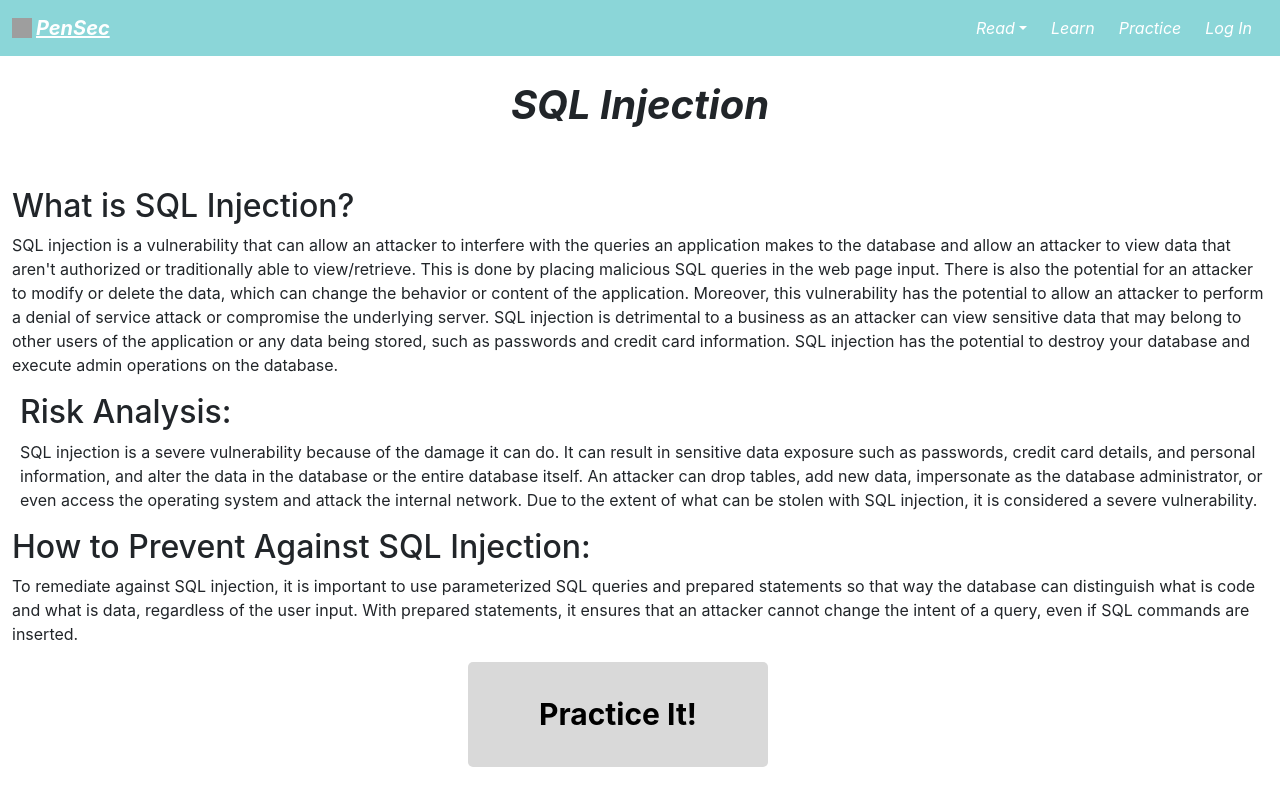
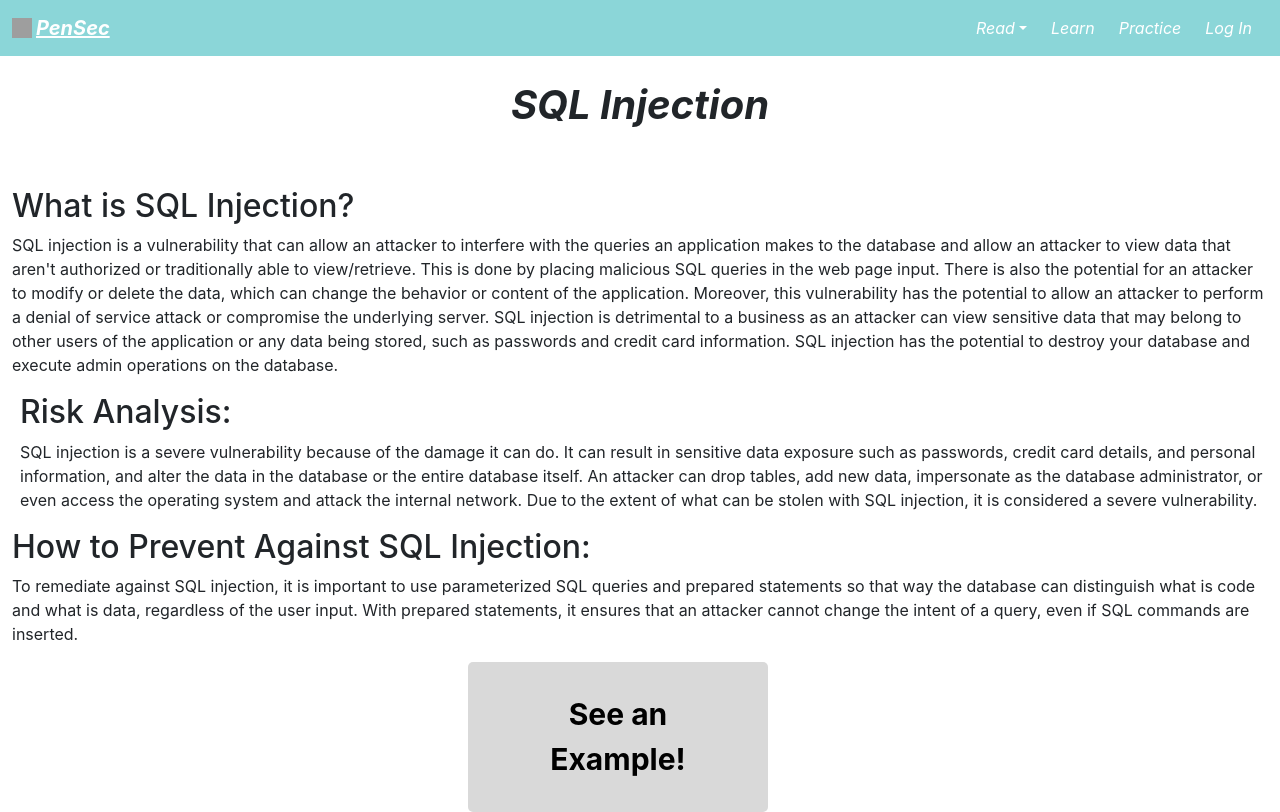
Before and after one commit to brandonwong3/cyber_next, a React (Create React App) app: page /practice/reading-sql-injection in a window 1280 px wide. Built offline with nearby package versions, Linux system fonts and the light colour scheme; no server answers; grey boxes are pictures that could not be loaded.

Commit message:
updated buttons on read page

```diff
--- a/src/components/pages/stacks/practice/ReadingBrokenAuthPage.js
+++ b/src/components/pages/stacks/practice/ReadingBrokenAuthPage.js
@@ -37,7 +37,7 @@ const ReadingBrokenAuthPage = () => {
 			</div>
 			<div className="btn-container">
  				<Link to= "/practice/broken-auth">
-					 <button>Practice It!</button>
+					 <button>See an Example!</button>
 				 </Link>
 			</div>
 		</BaseTemplate>
--- a/src/components/pages/stacks/practice/ReadingCrossSiteScriptingPage.js
+++ b/src/components/pages/stacks/practice/ReadingCrossSiteScriptingPage.js
@@ -25,7 +25,7 @@ const ReadingCrossSiteScriptingPage = () => {
 			</div>
 			<div className="btn-container">
  				<Link to= "/practice/cross-site-scripting">
-					 <button>Practice It!</button>
+					 <button>See an Example!</button>
 				 </Link>
 			</div>
 		</BaseTemplate>
--- a/src/components/pages/stacks/practice/ReadingSQLInjectionPage.js
+++ b/src/components/pages/stacks/practice/ReadingSQLInjectionPage.js
@@ -24,7 +24,7 @@ const ReadingSQLInjectionPage = () => {
 			</div>
 			<div className="btn-container">
  				<Link to= "/practice/sql-injection">
-					 <button>Practice It!</button>
+					 <button>See an Example!</button>
 				 </Link>
 			</div>
 		</BaseTemplate>
```
